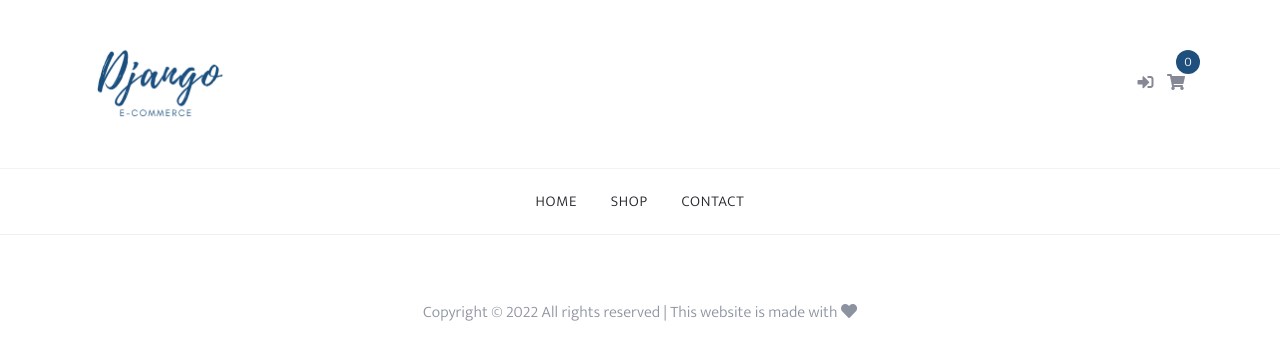
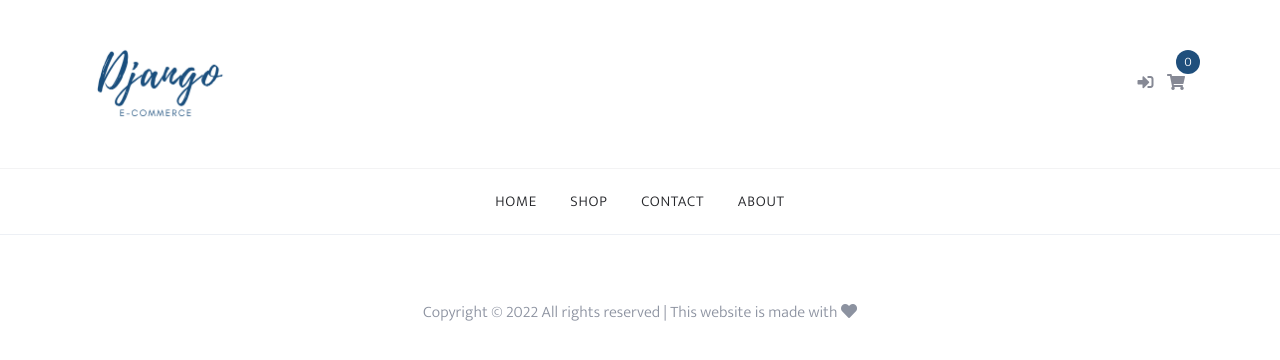
Before and after one commit to justdjango/django-simple-ecommerce, a Django app: template templates/base.html in a window 1280 px wide. Shown: the top 360 px of the page. Run offline with Django 3.2, Linux system fonts and the light colour scheme; the template is opened without the code that fills it, so the values that code supplies are empty; some libraries are stand-ins or nearby versions.

Commit message:
test_commit

```diff
--- a/templates/navbar.html
+++ b/templates/navbar.html
@@ -4,8 +4,9 @@
             <li><a href="/">Home</a></li>
             <li><a href="/">Shop</a></li>
             <li><a href="/">Contact</a></li>
+            <li><a href="/">About</a></li>
             {% if request.user.is_staff %}
-                <li><a href="/">Staff</a></li>
+            <li><a href="/">Staff</a></li>
             {% endif %}
         </ul>
     </div>
```
